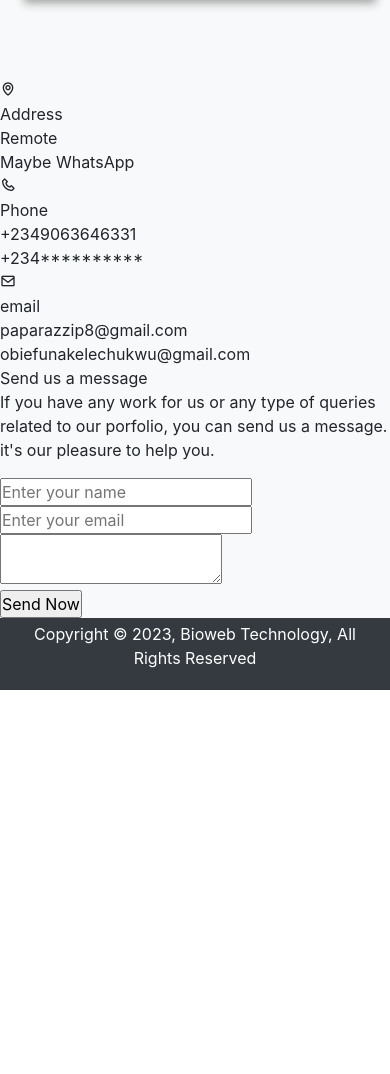
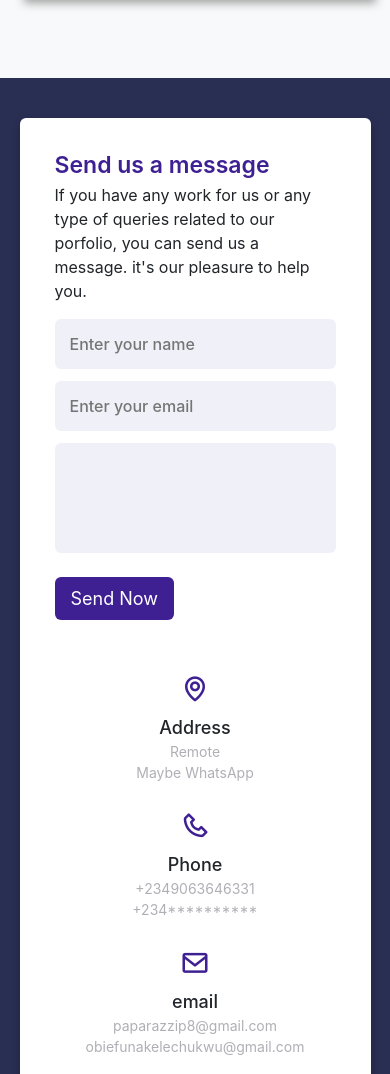
Before and after one commit to mmesomac/Bioweb-Tech, a plain HTML site: page index.html in a window 390 px wide. Shown: the part 3624-4698 px from the top of the page. Before the commit the page ends 4314 px from the top, so only its background shows below. Drawn offline with nearby package versions, Linux system fonts and the light colour scheme; some packages are replaced by stand-ins of ours.

Commit message:
improved full responsive contact-style file

```diff
--- a/css/style.css
+++ b/css/style.css
@@ -1,4 +1,4 @@
-@import url('https://fonts.googleapis.com/css?family=Roboto');
+@import url("https://fonts.googleapis.com/css?family=Roboto");
 
 * {
   box-sizing: border-box;
@@ -7,7 +7,7 @@
 }
 
 body {
-  font-family: 'Roboto', sans-serif;
+  font-family: "Roboto", sans-serif;
   line-height: 1.4;
 }
 
@@ -151,7 +151,7 @@ p {
 }
 /* Showcase */
 #showcase {
-  background: #333 url('../img/showcase.jpg') no-repeat center center/cover;
+  background: #333 url("../img/showcase.jpg") no-repeat center center/cover;
   height: 100vh;
   color: #fff;
 }
@@ -207,7 +207,7 @@ p {
 }
 
 #who .who-img {
-  background: url('../img/people.jpg') no-repeat center center/cover;
+  background: url("../img/people.jpg") no-repeat center center/cover;
 }
 
 /* Section: Clients */
@@ -349,7 +349,7 @@ section .section-title {
 }
 
 /* Section: Contact */
-#contact {
+/* #contact {
   display: flex;
 }
 
@@ -370,4 +370,139 @@ section .section-title {
 #contact .contact-form textarea {
   width: 100%;
   padding: 0.5rem;
+} */
+.container0 {
+  min-height: 100vh;
+  width: 100%;
+  background: #292e53;
+  display: flex;
+  align-items: center;
+  justify-content: center;
 }
+.container1 {
+  width: 80%;
+  background: #fff;
+  border-radius: 6px;
+  padding: 30px 60px 40px 40px;
+  box-shadow: 0 5px 10px rgba(0, 0, 0, 0.2);
+}
+.container1 .content {
+  display: flex;
+  align-items: center;
+  justify-content: space-between;
+}
+.container1 .content .left-side {
+  width: 25%;
+  height: 100%;
+  display: flex;
+  flex-direction: column;
+  align-items: center;
+  justify-content: center;
+  margin-top: 15px;
+  position: relative;
+}
+.content .left-side::before {
+  content: "";
+  position: absolute;
+  height: 70%;
+  width: 2px;
+  right: -15px;
+  top: 50%;
+  transform: translateY(-50%);
+  background-color: #afafb6;
+}
+.content .left-side .details {
+  margin: 14px;
+  text-align: center;
+}
+.content .left-side .details .text-one,
+.content .left-side .details .text-two {
+  font-size: 14px;
+  color: #afafb6;
+}
+.content .left-side .details i {
+  font-size: 30px;
+  color: #3e2093;
+  margin-bottom: 10px;
+}
+.content .left-side .details .topic {
+  font-size: 18px;
+  font-weight: 500;
+}
+.container1 .content .right-side {
+  width: 75%;
+  margin-left: 75px;
+}
+.content .right-side .topic-text {
+  font-size: 23px;
+  font-weight: 600;
+  color: #3e2093;
+}
+.right-side .input-box {
+  height: 50px;
+  width: 100%;
+  margin: 12px 0;
+}
+.right-side .input-box input,
+.right-side .input-box textarea {
+  height: 100%;
+  width: 100%;
+  border: none;
+  font-size: 16px;
+  font-weight: 500;
+  background: #f0f1f8;
+  border-radius: 6px;
+  padding: 0 15px;
+  resize: none;
+}
+.right-side .message-box {
+  min-height: 110px;
+  margin-top: 6px;
+}
+.right-side .button {
+  display: inline-block;
+  margin-top: 12px;
+}
+.right-side .button input[type="button"] {
+  color: #fff;
+  font-size: 18px;
+  outline: none;
+  border: none;
+  padding: 8px 16px;
+  border-radius: 6px;
+  background: #3e2093;
+  transition: all 0.3s ease;
+  cursor: pointer;
+}
+.button input[type="button"]:hover {
+  background: #5029bc;
+}
+@media (max-width: 950px) {
+  .container1 {
+    width: 90%;
+    padding: 30px 35px 40px 35px;
+  }
+}
+@media (max-width: 856px) {
+  .container1 {
+    margin: 40px 0;
+    height: 100%;
+  }
+  .container1 .content {
+    flex-direction: column-reverse;
+  }
+  .container1 .content .left-side {
+    width: 100%;
+    flex-direction: row;
+    margin-top: 40px;
+    justify-content: center;
+    flex-wrap: wrap;
+  }
+  .container1 .content .left-side::before {
+    display: none;
+  }
+  .container1 .content .right-side {
+    width: 100%;
+    margin-left: 0;
+  }
+}
```
